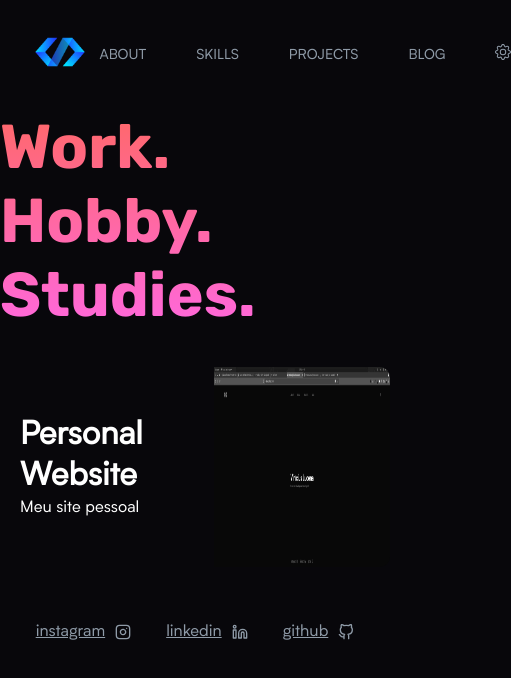
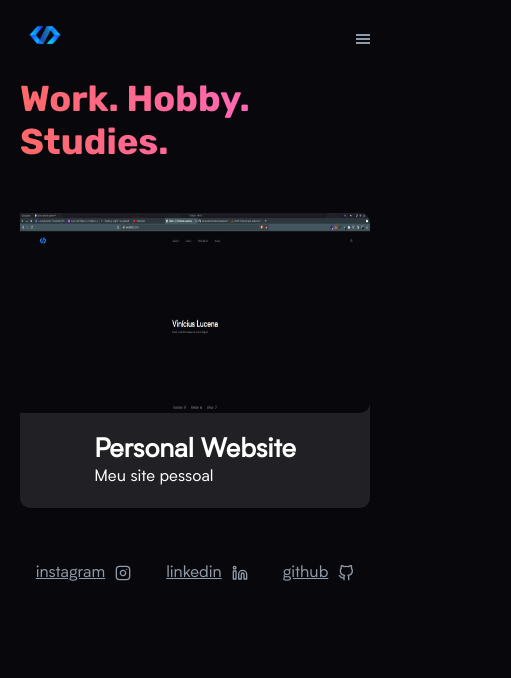
Before and after one commit to viniciuslucena/viniciuslucena.com, a Next.js app: page /projects in a window 390 px wide. Shown: the top 678 px of the page, 511 px wide, since content can reach past the window. Built offline with nearby package versions, Linux system fonts and the light colour scheme.

Commit message:
Mobile menu created

```diff
--- a/data/projects.js
+++ b/data/projects.js
@@ -5,6 +5,6 @@ export const projects = [
     description: 'Meu site pessoal',
     url: 'https://github.com/viniciuslucena/viniciuslucena.com',
     img: 'images/projects/Personal-Website.png',
-    tech: ['next']
+    tech: ['next', 'styled-components']
   }
 ];
--- a/package.json
+++ b/package.json
@@ -7,6 +7,7 @@
     "lint": "eslint ./ --ext js,jsx,ts,tsx"
   },
   "dependencies": {
+    "framer-motion": "^6.2.6",
     "next": "latest",
     "react": "^17.0.2",
     "react-dom": "^17.0.2",
--- a/pages/index.tsx
+++ b/pages/index.tsx
@@ -12,7 +12,7 @@ const Home: NextPage = () => {
   return (
     <>
       <Head>
-        <title>Index // Vinícius Lucena</title>
+        <title>Vinícius Lucena</title>
         <meta name="viewport" content="initial-scale=1.0, width=device-width" />
       </Head>
 
--- a/pages/projects.tsx
+++ b/pages/projects.tsx
@@ -28,6 +28,7 @@ const Projects = () => {
               description={project.description}
               url={project.url}
               img={project.img}
+              tech={project.tech}
             />
           ))}
         </div>
--- a/src/Components/Header/index.tsx
+++ b/src/Components/Header/index.tsx
@@ -3,18 +3,25 @@ import { useState } from 'react';
 import Link from 'next/link';
 
 import { BsGear } from 'react-icons/bs';
+import { GiHamburgerMenu } from 'react-icons/gi';
 
-import { HeaderStyles, SettingsIcon } from './styles';
+import { HeaderStyles, SettingsIcon, HeaderStylesMobile } from './styles';
 
 export const Header = () => {
   const pages = ['About', 'Skills', 'Projects', 'Blog'];
   const [settingsOpen, setSettingsOpen] = useState(false);
+  const [openMenu, setOpenMenu] = useState(false);
 
   const handleSettings = () => {
     setSettingsOpen(!settingsOpen);
   };
 
+  const handleOpenMenu = () => {
+    setOpenMenu(!openMenu);
+  };
+
   return (
+    <>
       <HeaderStyles>
         <Link href="/">
           <a>
@@ -32,9 +39,32 @@ export const Header = () => {
           </ul>
         </nav>
 
-      <SettingsIcon onClick={handleSettings}>
-        <BsGear />
+        <SettingsIcon onClick={() => setSettingsOpen(!settingsOpen)}>
+          <BsGear className={settingsOpen ? 'active' : null} />
         </SettingsIcon>
       </HeaderStyles>
+
+      <HeaderStylesMobile>
+        <div className="closedMenu">
+          <Link href="/">
+            <a>
+              <img src="/images/logo.png" alt="Logo Vinícius Lucena" className="logo" />
+            </a>
+          </Link>
+          <GiHamburgerMenu onClick={() => setOpenMenu(!openMenu)} />
+        </div>
+        {openMenu && (
+          <div className="openedMenu">
+            <ul>
+              {pages.map((page) => (
+                <li key={page}>
+                  <Link href={page.toLowerCase()}>{page.toUpperCase()}</Link>
+                </li>
+              ))}
+            </ul>
+          </div>
+        )}
+      </HeaderStylesMobile>
+    </>
   );
 };
--- a/src/Components/Header/styles.js
+++ b/src/Components/Header/styles.js
@@ -1,4 +1,4 @@
-import styled, { css } from 'styled-components';
+import styled from 'styled-components';
 
 export const HeaderStyles = styled.header`
   display: flex;
@@ -61,6 +61,65 @@ export const HeaderStyles = styled.header`
       }
     }
   }
+
+  @media only screen and (max-width: 768px) {
+    display: none;
+  }
+`;
+
+export const HeaderStylesMobile = styled.header`
+  .closedMenu {
+    display: flex;
+    justify-content: space-between;
+    align-items: center;
+    max-width: 90%;
+    margin: 0 auto;
+    padding: 10px 0;
+
+    .logo {
+      width: 50px;
+    }
+  }
+
+  .openedMenu {
+    background-color: var(--grey);
+    padding: 20px;
+    margin-bottom: 20px;
+
+    ul li {
+      list-style: none;
+      text-align: center;
+
+      & + li {
+        margin-top: 20px;
+      }
+
+      a {
+        text-decoration: none;
+        color: var(--white);
+      }
+
+      &:after {
+        content: '';
+        display: block;
+        position: absolute;
+        left: 0;
+        bottom: 0;
+        width: 100%;
+        height: 2px;
+        background-color: var(--white);
+        transform: scaleX(0);
+        transform-origin: bottom right;
+
+        transition: transform 0.2s ease;
+      }
+
+      &:hover:after {
+        transform: scaleX(1);
+        transform-origin: bottom left;
+      }
+    }
+  }
 `;
 
 export const SettingsIcon = styled.div`
@@ -69,6 +128,9 @@ export const SettingsIcon = styled.div`
 
     &:hover {
       color: var(--white);
+    }
+    &.active {
+      color: var(--white);
       transform: rotate(25deg);
     }
   }
--- a/src/Components/Project/styles.js
+++ b/src/Components/Project/styles.js
@@ -32,6 +32,37 @@ export const ProjectWrapper = styled.div`
       filter: grayscale(0);
     }
   }
+
+  .project-tech {
+    margin-top: 60px;
+    opacity: 0.5;
+  }
+
+  @media only screen and (max-width: 768px) {
+    background: var(--grey);
+    flex-direction: column-reverse;
+
+    .project-image {
+      width: 100%;
+
+      img {
+        filter: grayscale(0);
+      }
+    }
+
+    .project-description {
+      text-align: left;
+      padding: 20px 0;
+
+      h1 {
+        font-size: 26px;
+      }
+    }
+
+    .project-tech {
+      margin-top: 15px;
+    }
+  }
 `;
 
 export const ProjectLink = styled.a`
--- a/src/Components/Title/index.tsx
+++ b/src/Components/Title/index.tsx
@@ -15,7 +15,7 @@ export const Title = ({ label, from, to, subtitle }: TitleProps) => {
     font-family: 'Rubik';
     font-size: 62px;
     background-color: red;
-    background-image: linear-gradient(${from}, ${to});
+    background-image: linear-gradient(90deg, ${from}, ${to});
     background-size: 100%;
     background-repeat: repeat;
     -webkit-background-clip: text;
@@ -25,6 +25,10 @@ export const Title = ({ label, from, to, subtitle }: TitleProps) => {
     -webkit-font-smoothing: antialiased;
     -moz-font-smoothing: antialiased;
     margin-bottom: 15px;
+
+    @media only screen and (max-width: 768px) {
+      font-size: 36px;
+    }
   `;
 
   const SubtitleStyle = styled.p`
--- a/src/Styles/Container.js
+++ b/src/Styles/Container.js
@@ -3,4 +3,10 @@ import styled from 'styled-components';
 export const Container = styled.div`
   max-width: 700px;
   margin: 0 auto;
+
+  @media only screen and (max-width: 768px) {
+    display: flex;
+    flex-direction: column;
+    padding: 0 20px;
+  }
 `;
```
Also changed, not shown: src/Components/Project/index.tsx (+7 -1 lines), src/Styles/About.js (+26 -0 lines), src/Styles/Main.js (+7 -0 lines), 1 other file (tests, documents, lock files or other folders). Lines whose indentation alone changed are shown as unchanged.
